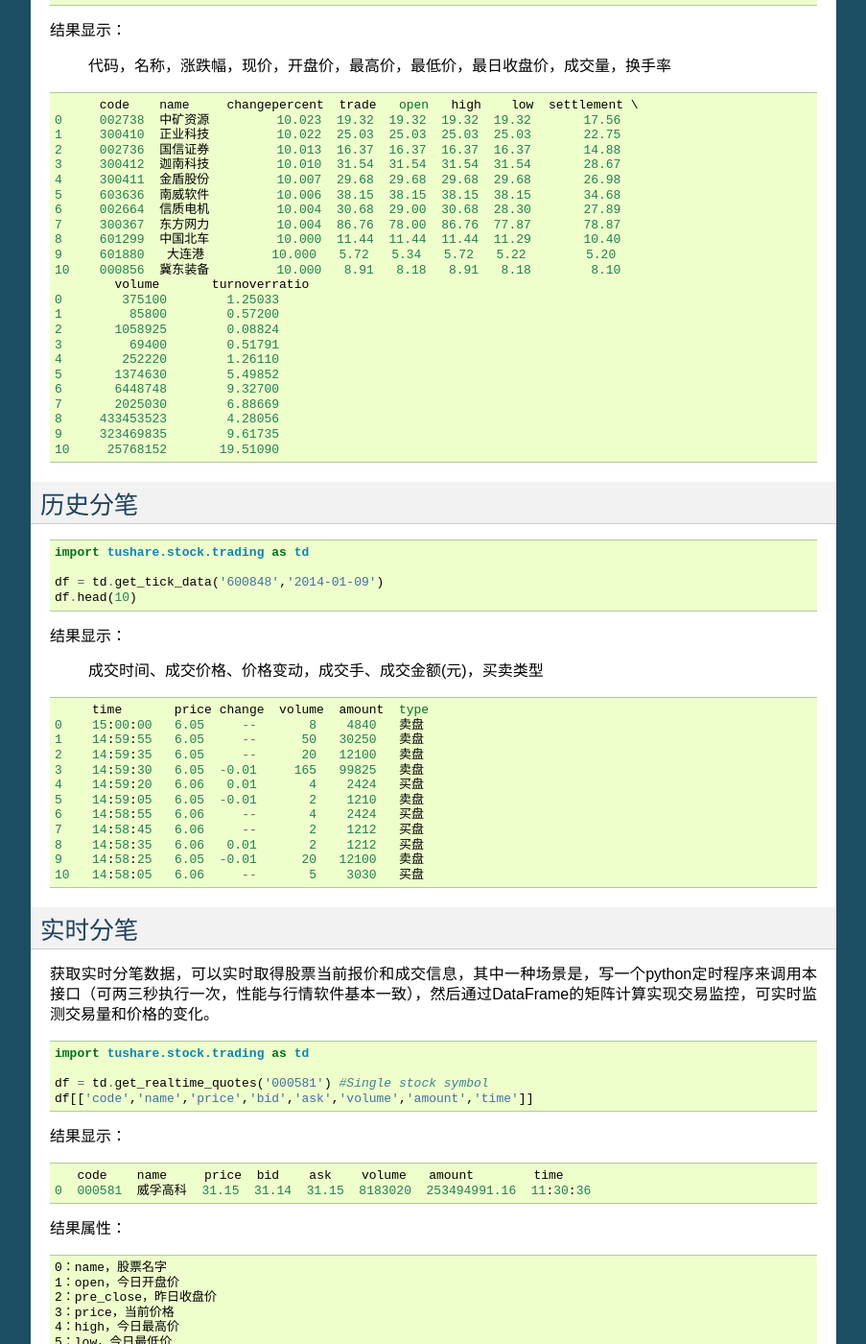
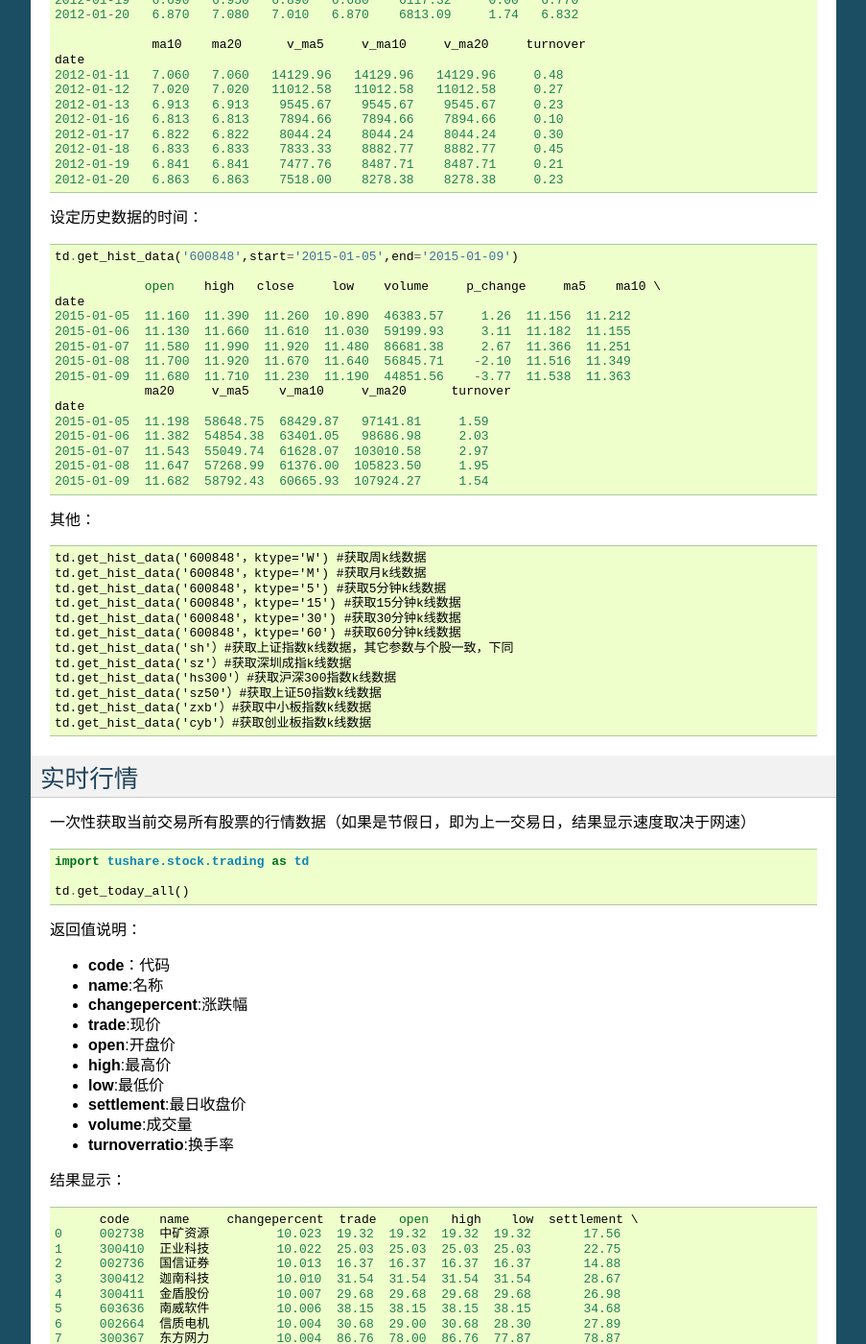
Before and after one commit to waditu/tushare, a Sphinx documentation site: the page built from docs/index.rst, in a window 1280 px wide and 1400 px high, scrolled down 2264 px. Shown: the whole window at 96% size, without its empty margins (198-1101 px from the left). Built offline with Sphinx 7.4.7, drawn with Linux system fonts in a browser that asks for light colours; some of the changed text lies outside the part shown.

Commit message:
docs updated

```diff
--- a/docs/conf.py
+++ b/docs/conf.py
@@ -51,9 +51,9 @@
 # built documents.
 #
 # The short X.Y version.
-version = '0.1.5'
+version = '0.1.6'
 # The full version, including alpha/beta/rc tags.
-release = '0.1.5'
+release = '0.1.6'
 
 # The language for content autogenerated by Sphinx. Refer to documentation
 # for a list of supported languages.
--- a/docs/fundamental.rst
+++ b/docs/fundamental.rst
@@ -7,7 +7,7 @@
 基本面数据获取
 ==============
 
-*基本面类数据*\ 提供所有股票的基本面情况，包括股本情况、业绩预告和业绩预告等。主要包括以下类别：
+*基本面类数据*\ 提供所有股票的基本面情况，包括股本情况、业绩预告和业绩报告等。主要包括以下类别：
 
 -  沪深股票列表
 -  业绩预告
--- a/docs/index.rst
+++ b/docs/index.rst
@@ -15,6 +15,12 @@
 
 对于后期的愿景，其实TuShare也是向往着走向“高大上”的^\_^，比如把期货等金融数据也纳入进来，另外，最关键是要做一些\ **数据模型**
 ，为做量化分析的朋友，为怀揣着金融梦想立志成为Quant的朋友提供一些帮助。所以，欢迎有着同样兴趣的朋友加入进来，一起做点“让数据产生价值”的事，一起让自己的想法变成有着实际载体的具体实现。
+
+感谢
+----
+
+-  感谢深圳大学经济学院研究生\ **邓志浩**\ 的测试和校对
+-  感谢上海纽约大学波动研究所 \ `赵志强 <http://www.zhihu.com/people/zhao-zhi-qiang-99>`__\  的审阅
 
 使用对象
 --------
@@ -55,22 +61,50 @@
 历史行情
 --------
 
-获取个股历史交易数据（包括均线数据）
+获取个股历史交易数据（包括均线数据），可以通过参数设置获取日k线、周k线、月k线，以及5分钟、15分钟、30分钟和60分钟k线数据。
+
+参数说明：
+
+-  **code**\ ：股票代码，即6位数字代码，或者指数代码（sh=上证指数
+   sz=深圳成指 hs300=沪深300指数 sz50=上证50 zxb=中小板 cyb=创业板）
+-  **start**\ ：开始日期，格式YYYY-MM-DD
+-  **end**\ ：结束日期，格式YYYY-MM-DD
+-  **ktype**\ ：数据类型，D=日k线 W=周 M=月 5=5分钟 15=15分钟 30=30分钟
+   60=60分钟，默认为D
+-  **retry\_count**\ ：当网络异常后重试次数，默认为3
+-  **pause**:重试时停顿秒数，默认为0
+
+返回值说明：
+
+-  **date**\ ：日期
+-  **open**\ ：开盘价
+-  **high**\ ：最高价
+-  **close**\ ：收盘价
+-  **low**\ ：最低价
+-  **volume**\ ：成交量
+-  **price\_change**\ ：价格变动
+-  **p\_change**\ ：涨跌幅
+-  **ma5**\ ：5日均价
+-  **ma10**\ ：10日均价
+-  **ma20**:20日均价
+-  **v\_ma5**:5日均量
+-  **v\_ma10**:10日均量
+-  **v\_ma20**:20日均量
+-  **turnover**:换手率[注：指数无此项]
+
+调用方法：
 
 ::
 
     import tushare.stock.trading as td
 
-    td.get_hist_data('600848') #一次性获取全部数据
+    td.get_hist_data('600848') #一次性获取全部日k线数据
 
 结果显示：
 
-    日期 ，开盘价， 最高价， 收盘价， 最低价， 成交量， 价格变动
-    ，涨跌幅，5日均价，10日均价，20日均价，5日均量，10日均量，20日均量，换手率
-
 ::
 
-                 open    high   close     low     amount    p_change  ma5 \
+                 open    high   close     low     volume    p_change  ma5 \
     date
     2012-01-11   6.880   7.380   7.060   6.880   14129.96     2.62   7.060
     2012-01-12   7.050   7.100   6.980   6.900    7895.19    -1.13   7.020
@@ -96,9 +130,9 @@
 
 ::
 
-    td.get_hist_data('600848','2015-01-05','2015-01-09')
+    td.get_hist_data('600848',start='2015-01-05',end='2015-01-09')
 
-                open    high   close     low    amount p_change     ma5    ma10 \
+                open    high   close     low    volume     p_change     ma5    ma10 \
     date
     2015-01-05  11.160  11.390  11.260  10.890  46383.57     1.26  11.156  11.212
     2015-01-06  11.130  11.660  11.610  11.030  59199.93     3.11  11.182  11.155
@@ -113,6 +147,23 @@
     2015-01-08  11.647  57268.99  61376.00  105823.50     1.95
     2015-01-09  11.682  58792.43  60665.93  107924.27     1.54
 
+其他：
+
+::
+
+    td.get_hist_data('600848'，ktype='W') #获取周k线数据
+    td.get_hist_data('600848'，ktype='M') #获取月k线数据
+    td.get_hist_data('600848'，ktype='5') #获取5分钟k线数据
+    td.get_hist_data('600848'，ktype='15') #获取15分钟k线数据
+    td.get_hist_data('600848'，ktype='30') #获取30分钟k线数据
+    td.get_hist_data('600848'，ktype='60') #获取60分钟k线数据
+    td.get_hist_data('sh'）#获取上证指数k线数据，其它参数与个股一致，下同
+    td.get_hist_data('sz'）#获取深圳成指k线数据
+    td.get_hist_data('hs300'）#获取沪深300指数k线数据
+    td.get_hist_data('sz50'）#获取上证50指数k线数据
+    td.get_hist_data('zxb'）#获取中小板指数k线数据
+    td.get_hist_data('cyb'）#获取创业板指数k线数据
+
 实时行情
 --------
 
@@ -124,9 +175,20 @@
 
     td.get_today_all()
 
+返回值说明：
+
+-  **code**\ ：代码
+-  **name**:名称
+-  **changepercent**:涨跌幅
+-  **trade**:现价
+-  **open**:开盘价
+-  **high**:最高价
+-  **low**:最低价
+-  **settlement**:最日收盘价
+-  **volume**:成交量
+-  **turnoverratio**:换手率
+
 结果显示：
-
-    代码，名称，涨跌幅，现价，开盘价，最高价，最低价，最日收盘价，成交量，换手率
 
 ::
 
@@ -165,9 +227,16 @@
     df = td.get_tick_data('600848','2014-01-09')
     df.head(10)
 
+返回值说明：
+
+-  **time**\ ：时间
+-  **price**\ ：成交价格
+-  **change**\ ：价格变动
+-  **volume**\ ：成交手
+-  **amount**\ ：成交金额(元)
+-  **type**\ ：买卖类型【买盘、卖盘、中性盘】
+
 结果显示：
-
-    成交时间、成交价格、价格变动，成交手、成交金额(元)，买卖类型
 
 ::
 
@@ -186,8 +255,16 @@
 
 实时分笔
 --------
+
 获取实时分笔数据，可以实时取得股票当前报价和成交信息，其中一种场景是，写一个python定时程序来调用本接口（可两三秒执行一次，性能与行情软件基本一致），然后通过DataFrame的矩阵计算实现交易监控，可实时监测交易量和价格的变化。
 
+参数说明：
+
+-  **symbols**\ ：6位数字股票代码，或者指数代码（sh=上证指数 sz=深圳成指
+   hs300=沪深300指数 sz50=上证50 zxb=中小板 cyb=创业板）
+   可输入的类型：str、list、set或者pandas的Series对象
+
+调用方法：
 
 ::
 
@@ -203,7 +280,7 @@
        code    name     price  bid    ask    volume   amount        time
     0  000581  威孚高科  31.15  31.14  31.15  8183020  253494991.16  11:30:36
 
-结果属性：
+返回值说明：
 
 ::
 
@@ -241,13 +318,24 @@
     #symbols from a list
     td.get_realtime_quotes(['600848','000980','000981'])
     #from a Series
-    td.get_realtime_quotes(df['code'].tail(10))
+    td.get_realtime_quotes(df['code'].tail(10))  #一次获取10个股票的实时分笔数据
+
+获取实时指数：
+
+::
+
+    #上证指数
+    td.get_realtime_quotes('sh')
+    #上证指数 深圳成指 沪深300指数 上证50 中小板 创业板
+    td.get_realtime_quotes(['sh','sz','hs300','sz50','zxb','cyb'])
+    #或者混搭
+    td.get_realtime_quotes(['sh','600848'])
 
 
 基本面数据获取
 ==============
 
-*基本面类数据*\ 提供所有股票的基本面情况，包括股本情况、业绩预告和业绩预告等。主要包括以下类别：
+*基本面类数据*\ 提供所有股票的基本面情况，包括股本情况、业绩预告和业绩报告等。主要包括以下类别：
 
 -  沪深股票列表
 -  业绩预告
--- a/docs/preface.rst
+++ b/docs/preface.rst
@@ -14,6 +14,12 @@
 
 对于后期的愿景，其实TuShare也是向往着走向“高大上”的^\_^，比如把期货等金融数据也纳入进来，另外，最关键是要做一些\ **数据模型**
 ，为做量化分析的朋友，为怀揣着金融梦想立志成为Quant的朋友提供一些帮助。所以，欢迎有着同样兴趣的朋友加入进来，一起做点“让数据产生价值”的事，一起让自己的想法变成有着实际载体的具体实现。
+
+感谢
+----
+
+-  感谢深圳大学经济学院研究生\ **邓志浩**\ 的测试和校对
+-  感谢上海纽约大学波动研究所\ `赵志强 <http://www.zhihu.com/people/zhao-zhi-qiang-99>`__\ 的审阅
 
 使用对象
 --------
```
Also changed, not shown: docs/trading.rst (+96 -14 lines).
